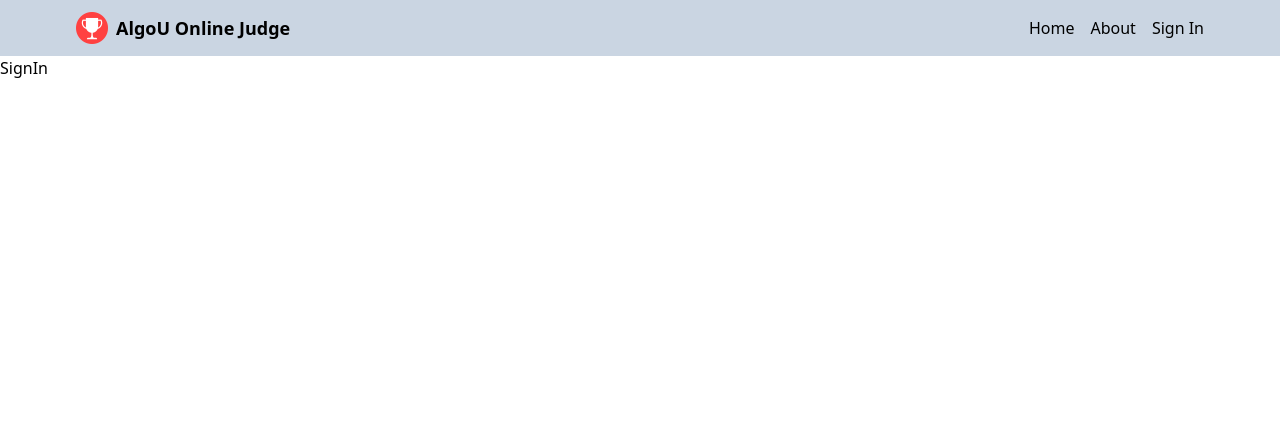
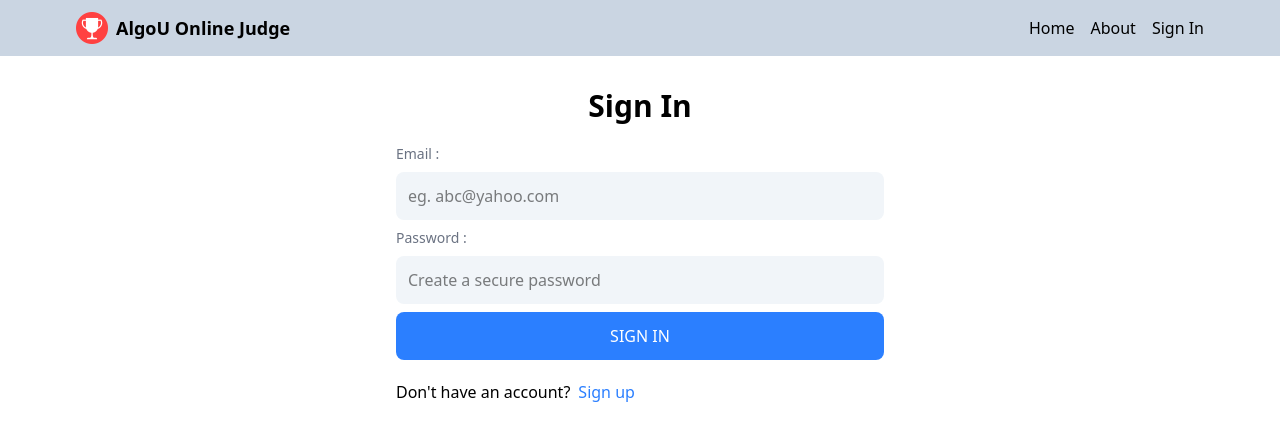
Before and after one commit to 01prakash-aditya/online-judge, a React (Vite) app in the folder client/: page /sign-in in a window 1280 px wide. Shown: the top 440 px of the page. Built offline with nearby package versions, Linux system fonts and the light colour scheme.

Commit message:
created the signin page functions

```diff
--- a/client/src/pages/SignIn.jsx
+++ b/client/src/pages/SignIn.jsx
@@ -1,7 +1,83 @@
-import React from 'react'
+import { Link, useNavigate } from "react-router-dom";
+import { useState } from "react";
 
 export default function SignIn() {
+  const [formData, setFormData] = useState({});
+  const [error, setError] = useState(false);
+  const [loading, setLoading] = useState(false);
+  const navigate = useNavigate();
+  const handleChange = (e) => {
+    setFormData({
+      ...formData,
+      [e.target.id]: e.target.value,
+    });
+  };
+
+  const handleSubmit = async (e) => {
+    e.preventDefault();
+    try{
+
+    setLoading(true);
+    setError(false);
+
+    const res = await fetch("/api/auth/signin",{
+      method: "POST",
+      headers: {
+        "Content-Type": "application/json",
+      },
+      body: JSON.stringify(formData),
+    });
+
+    await new Promise(resolve => setTimeout(resolve, 500));
+
+    const data = await res.json();
+    setLoading(false);
+    if(data.success === false){
+      setError(true);
+      return;
+    }
+    navigate("/");
+
+  } catch (err) {
+    setLoading(false);
+    setError(true);
+  }
+};
   return (
-    <div>SignIn</div>
-  )
+    <div className="p-3 max-w-lg mx-auto">
+      <h1 className="text-3xl text-center font-semibold my-5">Sign In</h1>
+      <form onSubmit={handleSubmit} className="flex flex-col gap-2 ">
+        <label htmlFor="email" className="text-sm text-gray-500">
+          Email :
+        </label>
+        <input
+          type="email"
+          placeholder="eg. abc@yahoo.com"
+          id="email"
+          className="bg-slate-100 p-3 rounded-lg"
+          onChange={handleChange}
+        />
+        <label htmlFor="password" className="text-sm text-gray-500">
+          Password :
+        </label>
+        <input
+          type="password"
+          placeholder="Create a secure password"
+          id="password"
+          className="bg-slate-100 p-3 rounded-lg"
+          onChange={handleChange}
+        />
+        <button disabled={loading} className="bg-blue-500 text-white p-3 rounded-lg uppercase hover:opacity-75 disabled:opacity-55 ">
+          {loading ? 'Loading...' : 'Sign In' }
+        </button>
+      </form>
+      <div className="flex gap-2 mt-5">
+        <p>Don't have an account?</p>
+        <Link to="/sign-up">
+          <span className="text-blue-500">Sign up</span>
+        </Link>
+      </div>
+      <p className='text-red-500 mt-5'>{ error && "Something went wrong!"}</p>
+    </div>
+  );
 }
--- a/client/src/pages/SignUp.jsx
+++ b/client/src/pages/SignUp.jsx
@@ -1,11 +1,11 @@
 import { Link, useNavigate } from "react-router-dom";
 import { useState } from "react";
-import { set } from "mongoose";
 
 export default function SignUp() {
   const [formData, setFormData] = useState({});
   const [error, setError] = useState(false);
   const [loading, setLoading] = useState(false);
+  const navigate = useNavigate();
   const handleChange = (e) => {
     setFormData({
       ...formData,
@@ -36,7 +36,7 @@
       setError(true);
       return;
     }
-
+    navigate("/sign-in");
   } catch (err) {
     setLoading(false);
     setError(true);
```
